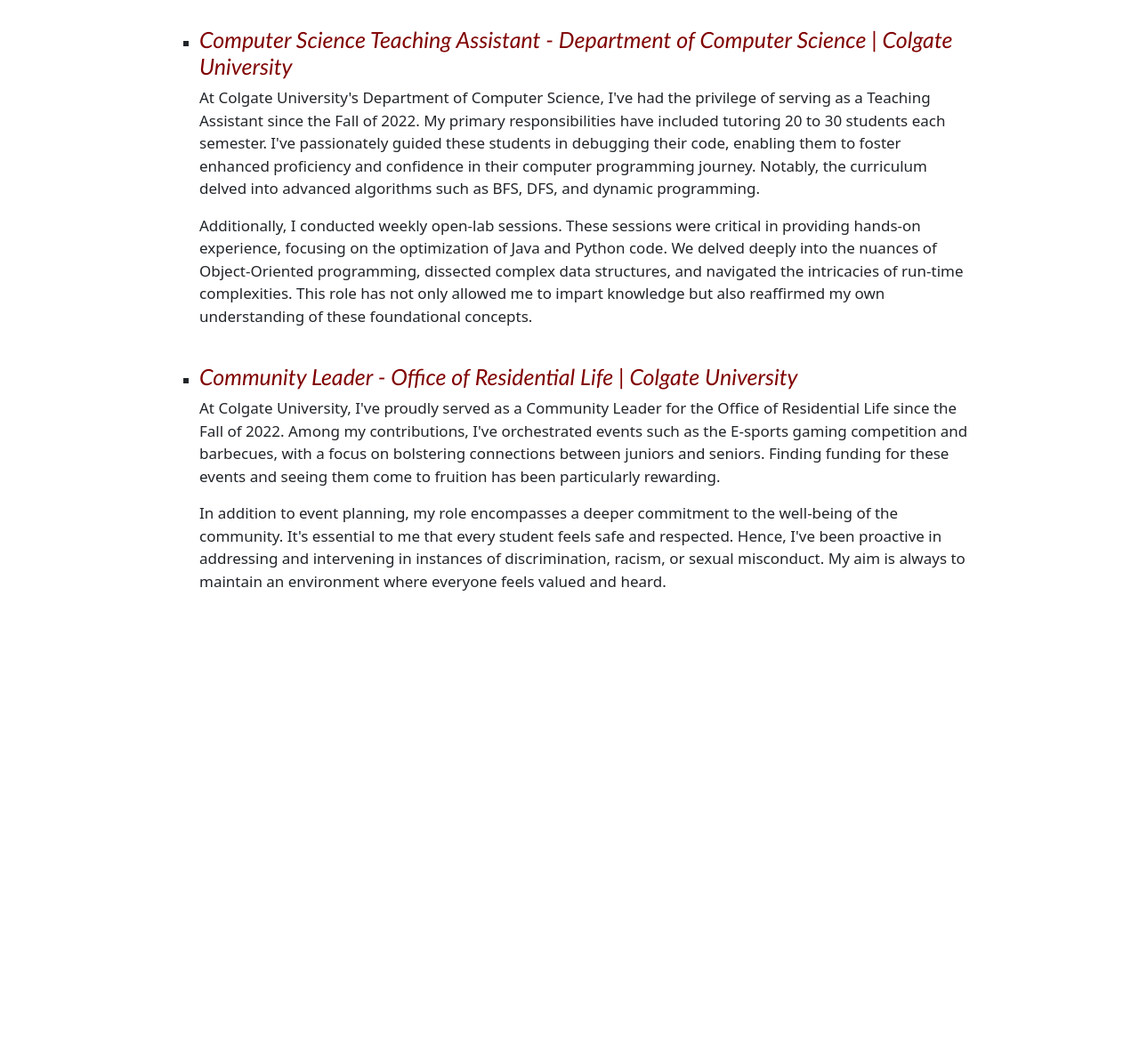
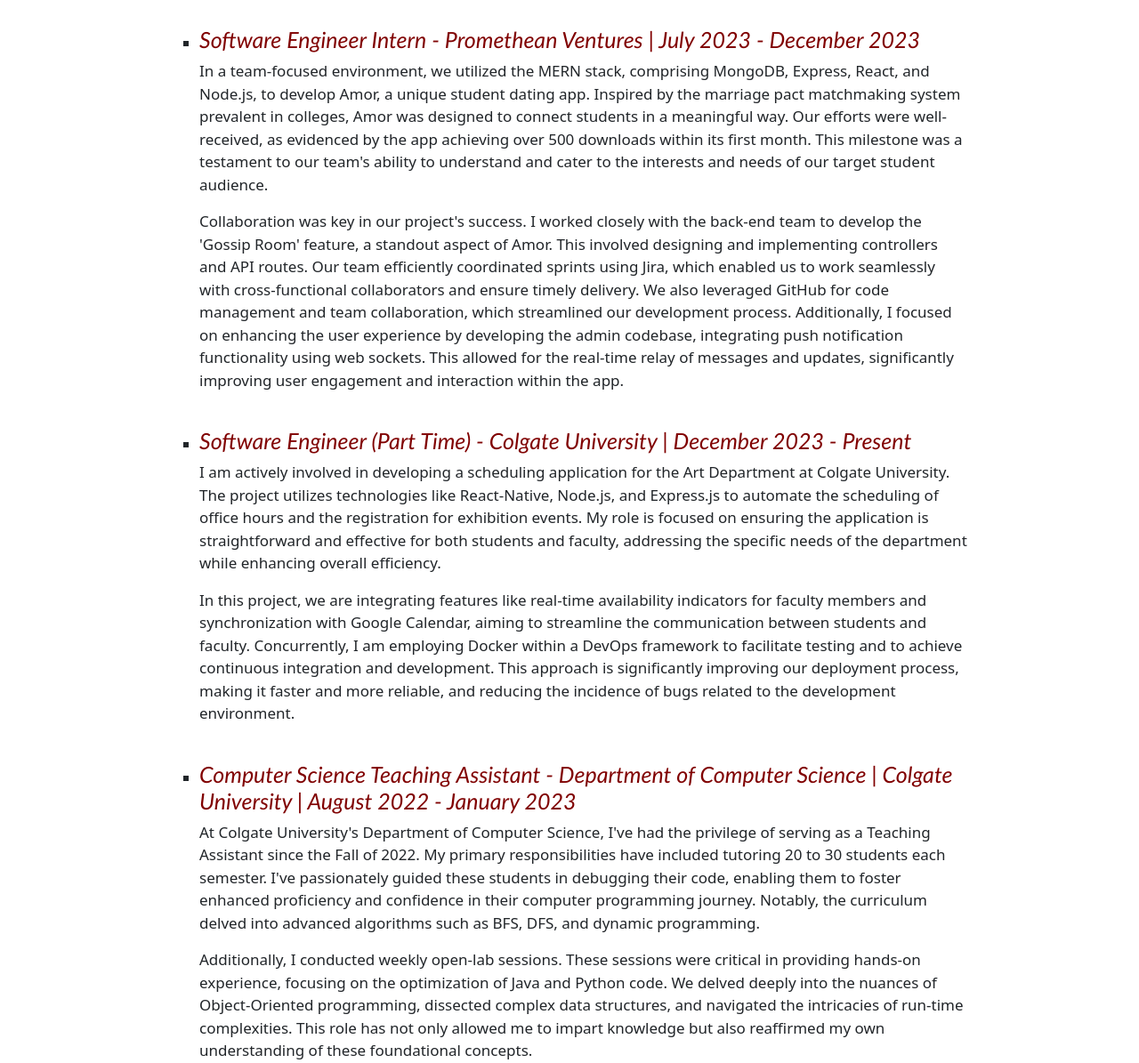
Before and after one commit to leoleaipailote/portfolio, a website: page experience.html in a window 1280 px wide. Shown: the part 105-1300 px from the top of the page at 89% size. Before the commit the page ends 800 px from the top, so only its background shows below. Drawn offline with nearby package versions, Linux system fonts and the light colour scheme.

Commit message:
modified experience tab

```diff
--- a/experience.html
+++ b/experience.html
@@ -36,13 +36,25 @@
     <br>
     <ul>
         <li class = "project-description">
-            <h3>Computer Science Teaching Assistant - Department of Computer Science | Colgate University</h3>
+            <h3>Software Engineer Intern - Promethean Ventures | July 2023 - December 2023</h3>
+            <p>In a team-focused environment, we utilized the MERN stack, comprising MongoDB, Express, React, and Node.js, to develop Amor, a unique student dating app. Inspired by the marriage pact matchmaking system prevalent in colleges, Amor was designed to connect students in a meaningful way. Our efforts were well-received, as evidenced by the app achieving over 500 downloads within its first month. This milestone was a testament to our team's ability to understand and cater to the interests and needs of our target student audience.</p>
+            <p>Collaboration was key in our project's success. I worked closely with the back-end team to develop the 'Gossip Room' feature, a standout aspect of Amor. This involved designing and implementing controllers and API routes. Our team efficiently coordinated sprints using Jira, which enabled us to work seamlessly with cross-functional collaborators and ensure timely delivery. We also leveraged GitHub for code management and team collaboration, which streamlined our development process. Additionally, I focused on enhancing the user experience by developing the admin codebase, integrating push notification functionality using web sockets. This allowed for the real-time relay of messages and updates, significantly improving user engagement and interaction within the app.</p>
+        </li>
+        <br>
+        <li class = "project-description">
+          <h3>Software Engineer (Part Time) - Colgate University | December 2023 - Present</h3>
+          <p>I am actively involved in developing a scheduling application for the Art Department at Colgate University. The project utilizes technologies like React-Native, Node.js, and Express.js to automate the scheduling of office hours and the registration for exhibition events. My role is focused on ensuring the application is straightforward and effective for both students and faculty, addressing the specific needs of the department while enhancing overall efficiency.</p>
+          <p>In this project, we are integrating features like real-time availability indicators for faculty members and synchronization with Google Calendar, aiming to streamline the communication between students and faculty. Concurrently, I am employing Docker within a DevOps framework to facilitate testing and to achieve continuous integration and development. This approach is significantly improving our deployment process, making it faster and more reliable, and reducing the incidence of bugs related to the development environment. </p>
+        </li>
+        <br>
+        <li class = "project-description">
+            <h3>Computer Science Teaching Assistant - Department of Computer Science | Colgate University | August 2022 - January 2023</h3>
             <p>At Colgate University's Department of Computer Science, I've had the privilege of serving as a Teaching Assistant since the Fall of 2022. My primary responsibilities have included tutoring 20 to 30 students each semester. I've passionately guided these students in debugging their code, enabling them to foster enhanced proficiency and confidence in their computer programming journey. Notably, the curriculum delved into advanced algorithms such as BFS, DFS, and dynamic programming.</p>
             <p>Additionally, I conducted weekly open-lab sessions. These sessions were critical in providing hands-on experience, focusing on the optimization of Java and Python code. We delved deeply into the nuances of Object-Oriented programming, dissected complex data structures, and navigated the intricacies of run-time complexities. This role has not only allowed me to impart knowledge but also reaffirmed my own understanding of these foundational concepts. </p>
         </li>
         <br>
         <li class = "project-description">
-            <h3>Community Leader - Office of Residential Life | Colgate University</h3>
+            <h3>Community Leader - Office of Residential Life | Colgate University | August 2022 - Present</h3>
             <p>At Colgate University, I've proudly served as a Community Leader for the Office of Residential Life since the Fall of 2022. Among my contributions, I've orchestrated events such as the E-sports gaming competition and barbecues, with a focus on bolstering connections between juniors and seniors. Finding funding for these events and seeing them come to fruition has been particularly rewarding.</p>
             <p>In addition to event planning, my role encompasses a deeper commitment to the well-being of the community. It's essential to me that every student feels safe and respected. Hence, I've been proactive in addressing and intervening in instances of discrimination, racism, or sexual misconduct. My aim is always to maintain an environment where everyone feels valued and heard.</p>
         </li>
```
Also changed, not shown: index.html (+1 -1 lines), projects.html (+0 -7 lines), 3 other files.
